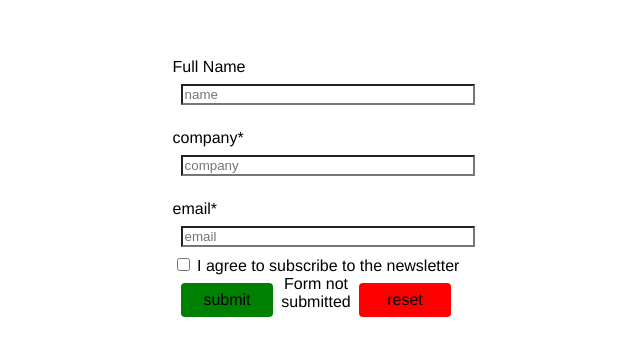
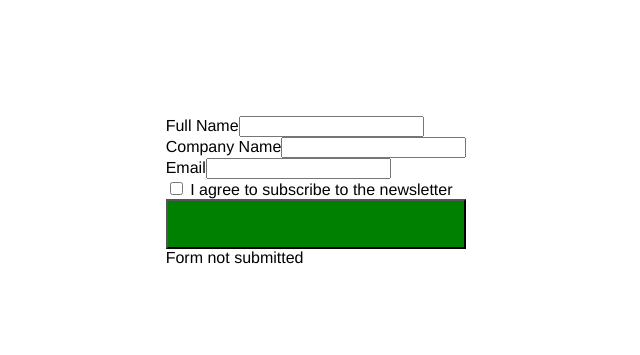
Before and after one commit to JerryAnt/react-form, a React app: page / in a window 1280 px wide. Shown: the part 217-572 px from the top of the page, without its empty margins (324-964 px from the left). Built offline with nearby package versions, Linux system fonts and the light colour scheme.

Commit message:
input_fields work validations work

```diff
--- a/assets/stylesheets/application.scss
+++ b/assets/stylesheets/application.scss
@@ -34,11 +34,17 @@ background-color: grey;
 .buttons{
   border-radius:4px;
   cursor: pointer;
+  width:50%;
 
 }
   #submit{
     background-color: green;
     padding: 8px;
+    width: 100%;
+    height:50px;
+    color:white;
+    cursor:pointer;
+
   }
   #reset{
     background-color: red;
--- a/src/components/form.jsx
+++ b/src/components/form.jsx
@@ -16,6 +16,7 @@ class Form extends Component {
       errorCount: null,
       errors: {
       fullName: '',
+      companyName: '',
       email: '',
       }
     };
@@ -31,6 +32,12 @@ class Form extends Component {
         errors.fullName =
           value.length < 5
             ? 'Full Name must be 5 characters long!'
+            : '';
+        break;
+        case 'companyName':
+        errors.companyName =
+          value.length < 5
+            ? 'Company Name must be 5 characters long!'
             : '';
         break;
       case 'email':
@@ -99,46 +106,45 @@ class Form extends Component {
     this.setState({errorCount: countErrors(this.state.errors)});
   }
 
-
-  render() {
+render() {
     const {errors, formValid} = this.state;
     return (
-      <form onSubmit={this.handleSubmit} noValidate>
 
+
+
+          <form onSubmit={this.handleSubmit} noValidate>
             <div className='fullName'>
               <label htmlFor="fullName">Full Name</label>
+              <input type='text' name='fullName' onChange={this.handleChange} noValidate />
+              {errors.fullName.length > 0 &&
+                <span className='error'>{errors.fullName}</span>}
+            </div>
+            <div className='companyName'>
+              <label htmlFor="companyName">Company Name</label>
+              <input type='text' name='companyName' onChange={this.handleChange} noValidate />
+              {errors.companyName.length > 0 &&
+                <span className='error'>{errors.companyName}</span>}
+            </div>
+            <div className='email'>
+              <label htmlFor="email">Email</label>
+              <input type='email' name='email' onChange={this.handleChange} noValidate />
+              {errors.email.length > 0 &&
+                <span className='error'>{errors.email}</span>}
+            </div>
 
-          <InputField
-          id="name" className="name" name="fullName" onChange={this.handleChange} noValidate
-          />
-          {errors.fullName.length > 0 && <span className='error'>{errors.fullName}</span>}
-        </div>
-        <div>
-          <p>company*</p>
-          <InputField  id="company"  />
-        </div>
-        <div>
-          <p>email*</p>
-          <InputField  id="email" />
-        </div>
-        <Checkbox />
-        <div className="container">
+            <Checkbox />
 
-          <Button type="submit"
-          id="submit" className="submit"
 
-        // create a function handleSubmit
-          // onClick= "handleSubmit"
-          />
-          {this.state.errorCount !== null ? <p className="form-status">Form is {formValid ? 'valid ✅' : 'invalid ❌'}</p> : 'Form not submitted'}
-          <Button id="reset"
+            <div>
+              <button type="submit" id="submit" className="submit" />
+            {this.state.errorCount !== null ? <p className="form-status">Form is {formValid ? 'valid ✅' : 'invalid ❌'}</p> : 'Form not submitted'}
+            </div>
 
-        // create a function handleclear
-          onclick="handleclear"/>
-        </div>
 
-      </form>
+
+          </form>
     );
   }
 }
+
 export default Form;
```
